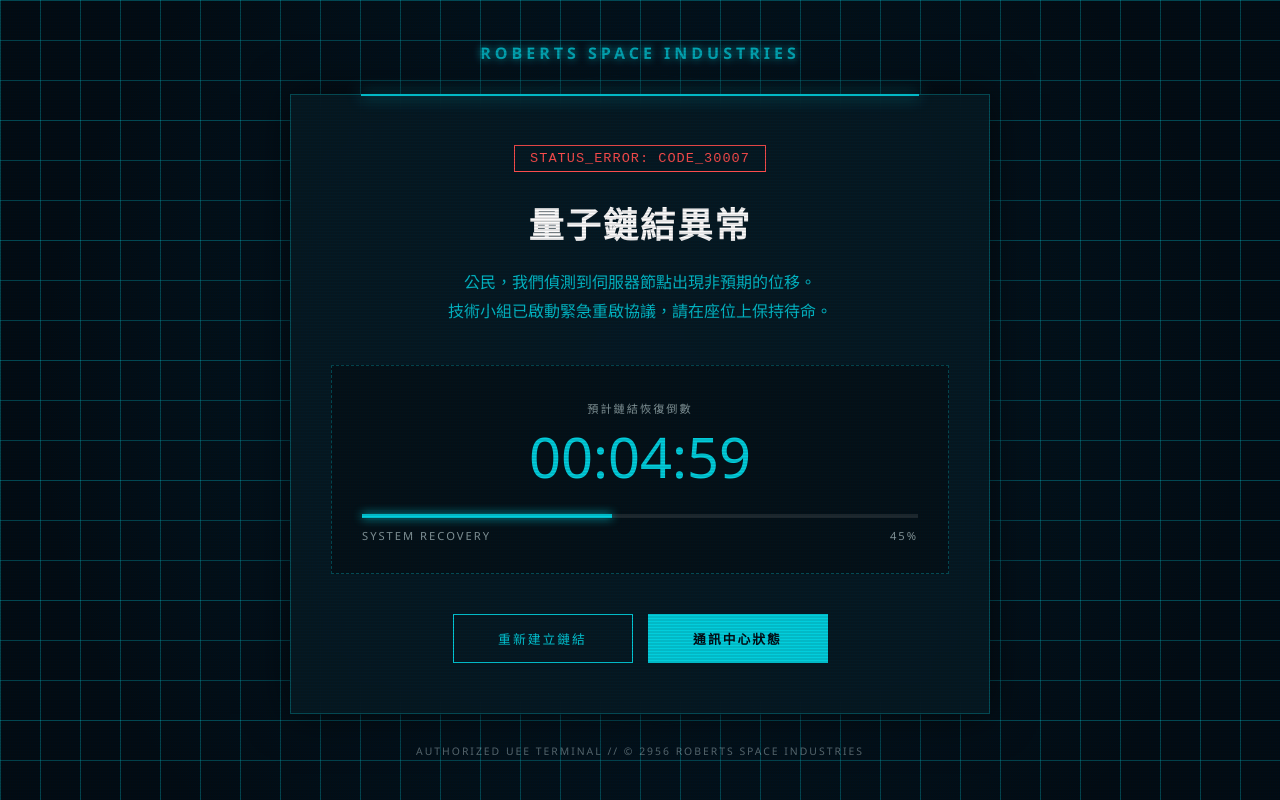
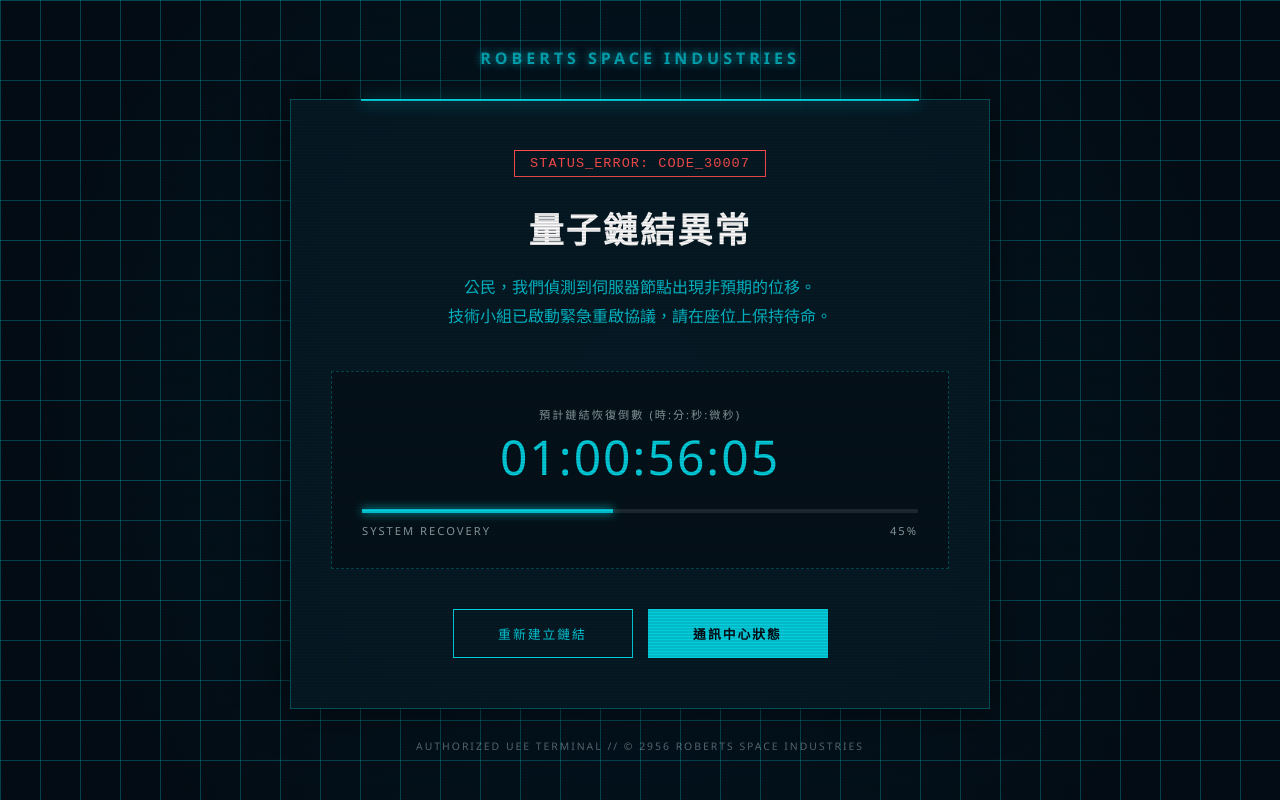
Before and after one commit to StormDream0627/Web_HW1_D1349728, a plain HTML site: page WaitPage.html in a window 1280 px wide. Drawn offline with Linux system fonts and the light colour scheme.

Commit message:
設計倒數計時
讓倒數計時轉起來，格式設成小時到微秒

```diff
--- a/WaitPage.html
+++ b/WaitPage.html
@@ -29,7 +29,6 @@
             justify-content: center;
             align-items: center;
             height: 100vh;
-            /* 背景網格與徑向漸變 */
             background-image:
                 radial-gradient(circle at 50% 50%, rgba(0, 100, 150, 0.15) 0%, transparent 80%),
                 linear-gradient(var(--rsi-border) 1px, transparent 1px),
@@ -37,7 +36,6 @@
             background-size: 100% 100%, 40px 40px, 40px 40px;
         }
 
-        /* 掃描線動畫效果 */
         body::after {
             content: "";
             position: absolute;
@@ -57,7 +55,6 @@
             text-align: center;
         }
 
-        /* 標題區域 */
         .header {
             margin-bottom: 30px;
             letter-spacing: 4px;
@@ -71,7 +68,6 @@
             text-shadow: 0 0 8px var(--rsi-blue);
         }
 
-        /* 主面板 */
         .main-panel {
             background: var(--rsi-panel-bg);
             border: 1px solid var(--rsi-border);
@@ -81,7 +77,6 @@
             box-shadow: 0 0 40px rgba(0, 0, 0, 0.6);
         }
 
-        /* 面板裝飾線條 */
         .main-panel::before {
             content: "";
             position: absolute;
@@ -118,7 +113,6 @@
             margin-bottom: 40px;
         }
 
-        /* 核心動態組件：倒數與進度 */
         .display-unit {
             border: 1px dashed var(--rsi-border);
             padding: 30px;
@@ -127,12 +121,13 @@
         }
 
         .timer-val {
-            font-size: 3.5rem;
+            font-size: 3rem;
             font-weight: 300;
             color: var(--rsi-blue);
             font-variant-numeric: tabular-nums;
             margin-bottom: 10px;
             display: block;
+            letter-spacing: 2px;
         }
 
         .progress-container {
@@ -149,7 +144,7 @@
             background: var(--rsi-blue);
             width: 45%;
             box-shadow: 0 0 10px var(--rsi-blue);
-            transition: width 0.4s ease;
+            transition: width 0.1s linear;
         }
 
         .label-text {
@@ -159,7 +154,6 @@
             opacity: 0.6;
         }
 
-        /* 按鈕設計 */
         .btn-group {
             display: flex;
             gap: 15px;
@@ -190,7 +184,6 @@
             font-weight: bold;
         }
 
-        /* 量子背景環動畫 */
         .quantum-bg {
             position: absolute;
             width: 600px; height: 600px;
@@ -202,12 +195,6 @@
         @keyframes pulse {
             0%, 100% { transform: scale(1); opacity: 0.3; }
             50% { transform: scale(1.1); opacity: 0.5; }
-        }
-
-        @media (max-width: 600px) {
-            .status-title { font-size: 1.6rem; }
-            .btn-group { flex-direction: column; align-items: center; }
-            .rsi-btn { width: 100%; }
         }
     </style>
 </head>
@@ -231,8 +218,8 @@
             </p>
 
             <div class="display-unit">
-                <span class="label-text">預計鏈結恢復倒數</span>
-                <div class="timer-val" id="timer">00:04:59</div>
+                <span class="label-text">預計鏈結恢復倒數 (時:分:秒:微秒)</span>
+                <div class="timer-val" id="timer">01:01:01:00</div>
 
                 <div class="progress-container">
                     <div class="progress-bar" id="progress-bar"></div>
@@ -255,33 +242,59 @@
     </div>
 
     <script>
-        // 初始化狀態
-        let timeLeft = 300;
-        let progress = 45;
+        // 設定初始參數
+        let totalTime = 3661; // 1小時1分鐘1秒
+        let timeLeft = totalTime;
+        let startProgress = 45; // 起始進度
 
         const timerEl = document.getElementById('timer');
         const barEl = document.getElementById('progress-bar');
         const percentEl = document.getElementById('progress-percent');
 
-        // 計時器邏輯
+        // 1. 每秒執行一次的真實倒數
+        const countdownInterval = setInterval(() => {
+            if (timeLeft > 0) {
+                timeLeft--;
+            } else {
+                clearInterval(countdownInterval);
+                timerEl.style.color = "#ffcc00"; // 時間到變色提醒
+            }
+        }, 1000);
+
+        // 2. 高頻率 UI 更新 (每 50ms)，用於處理毫秒跳動與平滑進度條
         function updateUI() {
-            // 倒數計時格式化
-            const mins = Math.floor(timeLeft / 60).toString().padStart(2, '0');
+            // 格式化小時、分與秒
+            const hours = Math.floor(timeLeft / 3600).toString().padStart(2, '0');
+            const mins = Math.floor((timeLeft % 3600) / 60).toString().padStart(2, '0');
             const secs = (timeLeft % 60).toString().padStart(2, '0');
+
+            // 隨機跳動的「微秒」效果 (00-99)
             const ms = Math.floor(Math.random() * 99).toString().padStart(2, '0');
-            timerEl.textContent = `${mins}:${secs}:${ms}`;
 
-            // 進度條緩步增長
-            if (progress < 99) {
-                progress += 0.02;
-                barEl.style.width = `${progress}%`;
-                percentEl.textContent = `${Math.floor(progress)}%`;
-            }
+            // 更新畫面文字格式：時:分:秒:微秒
+            timerEl.textContent = `${hours}:${mins}:${secs}:${ms}`;
 
-            if (timeLeft > 0 && Math.random() > 0.99) {
-                timeLeft--;
+            // 計算當前進度
+            const currentProgress = startProgress + ((totalTime - timeLeft) / totalTime) * (100 - startProgress);
+
+            if (currentProgress <= 100) {
+                barEl.style.width = `${currentProgress}%`;
+                percentEl.textContent = `${Math.floor(currentProgress)}%`;
             }
         }
+
+        // 啟動 UI 刷新循環
+        setInterval(updateUI, 50);
+
+        // 隨機系統閃爍
+        setInterval(() => {
+            if (Math.random() > 0.98) {
+                document.querySelector('.main-panel').style.filter = 'brightness(1.4)';
+                setTimeout(() => {
+                    document.querySelector('.main-panel').style.filter = 'none';
+                }, 40);
+            }
+        }, 1000);
     </script>
 </body>
 </html>
```
